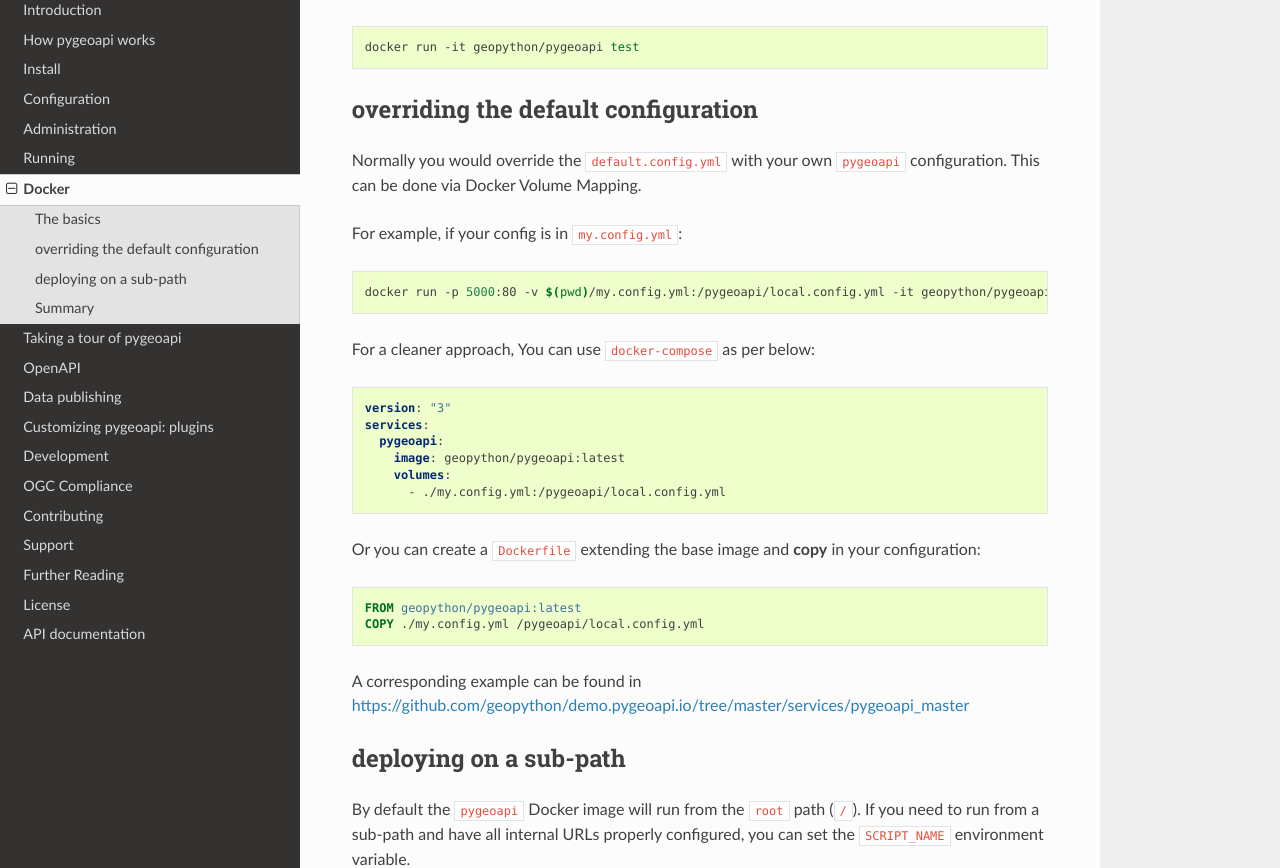
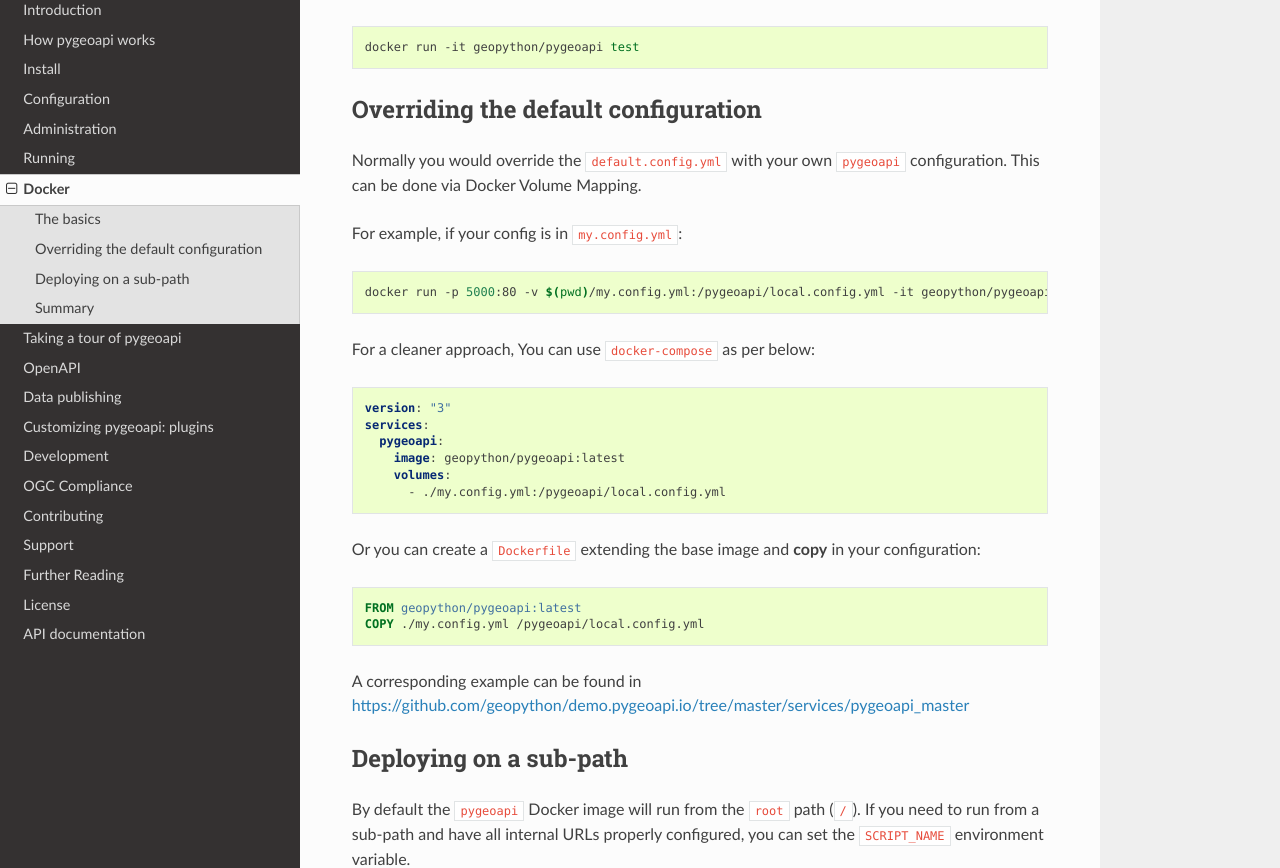
Before and after one commit to geopython/pygeoapi, a Sphinx documentation site: the page built from docs/source/running-with-docker.rst, in a window 1280 px wide and 1400 px high, scrolled down 608 px. Shown: the part 167-1035 px from the top of the window. Built offline with Sphinx 7.4.7 and the Read the Docs theme 2.0.0, drawn with Linux system fonts in a browser that asks for light colours.

Commit message:
typo
fixed capitalization to match rest of documentation

```diff
--- a/docs/source/running-with-docker.rst
+++ b/docs/source/running-with-docker.rst
@@ -34,7 +34,7 @@
    docker run -it geopython/pygeoapi test
 
 
-overriding the default configuration
+Overriding the default configuration
 ------------------------------------
 
 Normally you would override the ``default.config.yml`` with your own ``pygeoapi`` configuration.
@@ -67,7 +67,7 @@
 
 A corresponding example can be found in https://github.com/geopython/demo.pygeoapi.io/tree/master/services/pygeoapi_master
 
-deploying on a sub-path
+Deploying on a sub-path
 -----------------------
 
 By default the ``pygeoapi`` Docker image will run from the ``root`` path (``/``).  If you need to run from a
```
